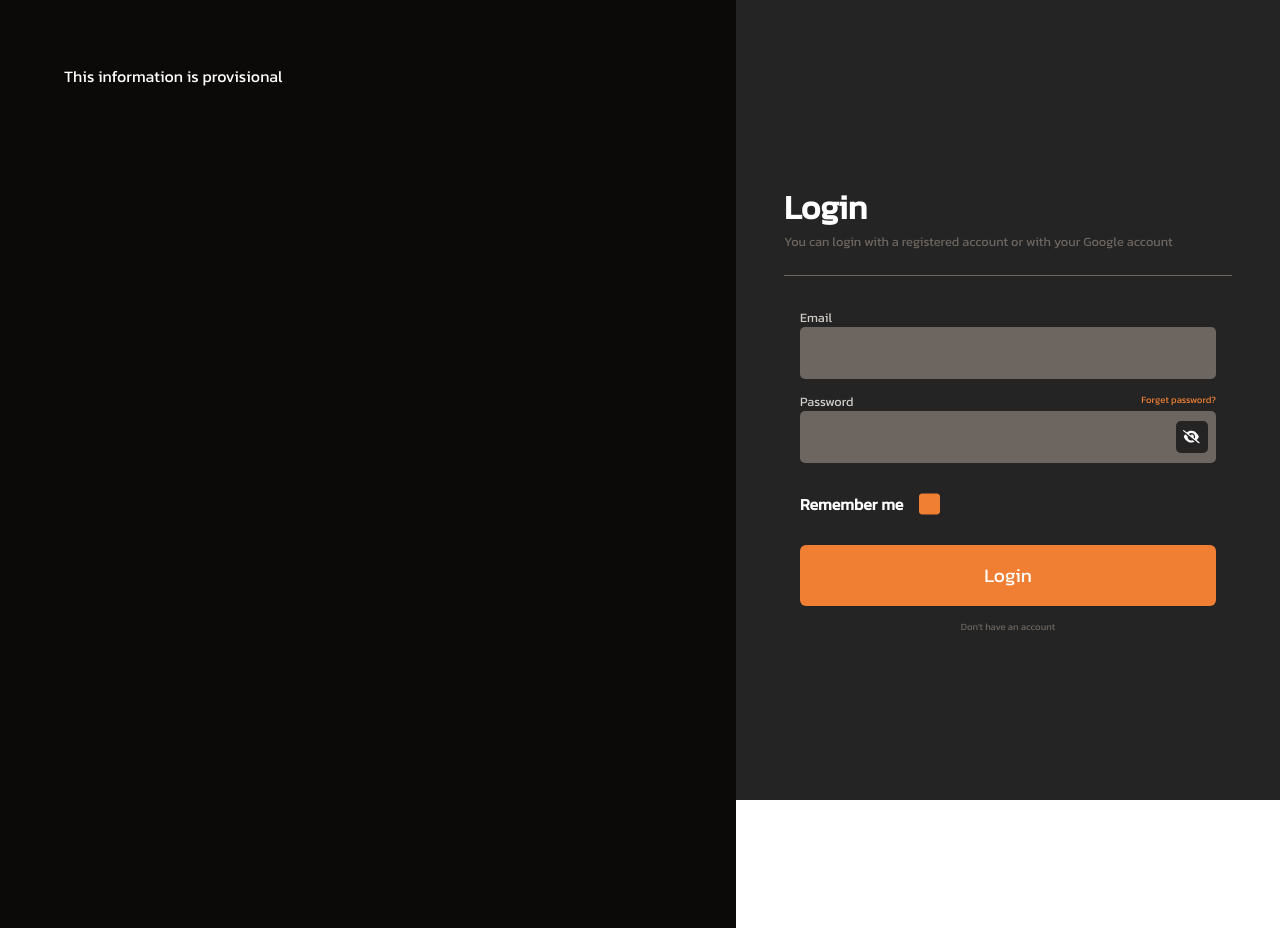
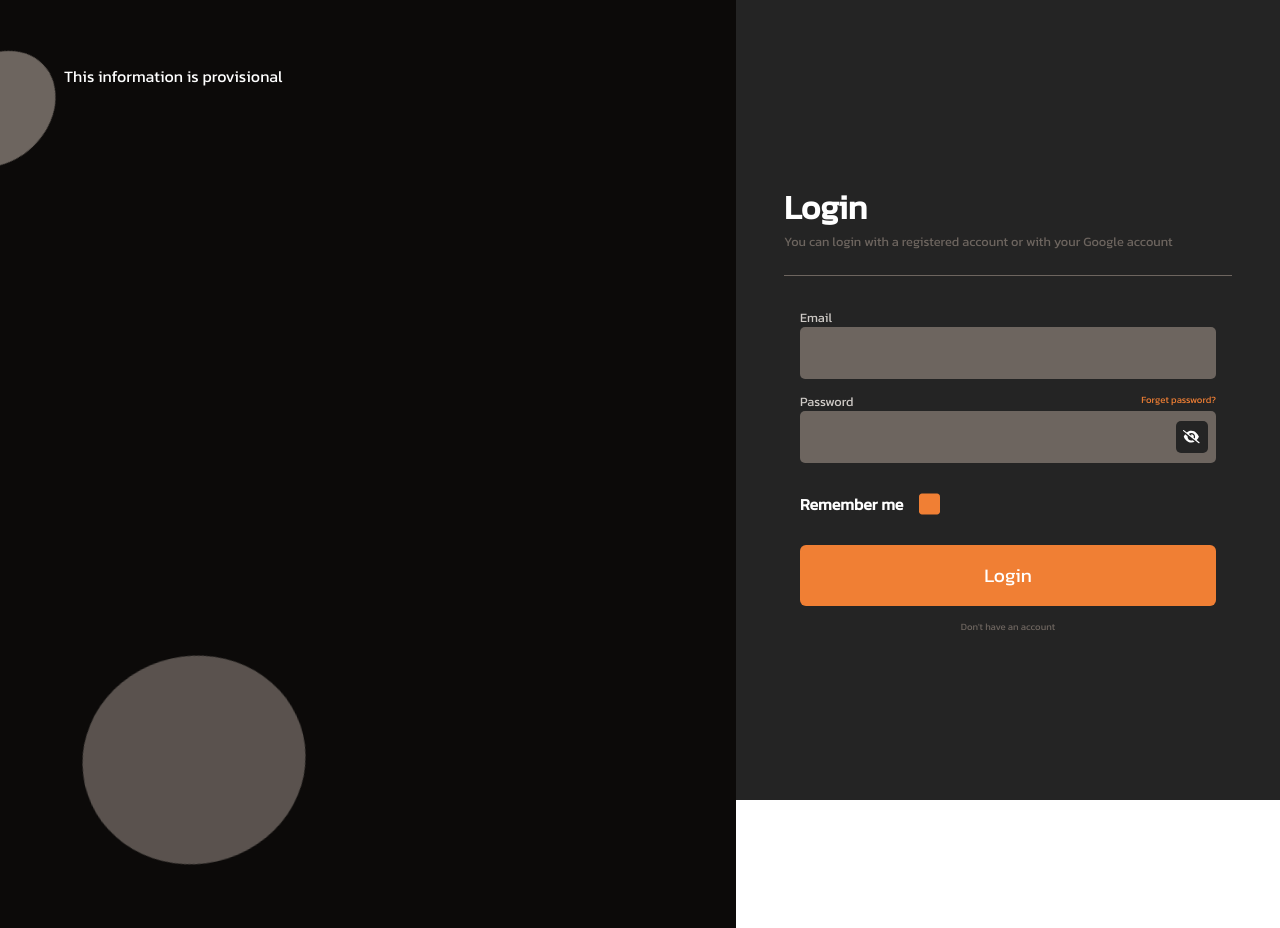
Before and after one commit to Animator55/Auth-design, a React (Vite) app: page / in a window 1280 px wide. Built offline with nearby package versions, Linux system fonts and the light colour scheme; the HTML template or start-up script is replaced by a standard one.

Commit message:
added background

```diff
--- a/src/assets/App.css
+++ b/src/assets/App.css
@@ -250,6 +250,85 @@ button:not(.disabled) {
     background-color: var(--cblack);
     color: var(--cwhite);
     padding: 4rem;
+    overflow: hidden;
+    position: relative;
+}
+
+.info-background {
+    position: absolute;
+    inset: 0;
+}
+.info-background .ball-1 {
+    background-color: var(--cgray);
+    opacity: 0.8;
+    position:absolute;
+    height: 14rem;
+    width: 13rem;
+    rotate: 30deg;
+    border-radius: 50%;
+    bottom: 0rem;
+    left: -20%;
+    animation: ball-1 10s 2s infinite linear;
+}
+.info-background .ball-2 {
+    background-color: var(--cgray);
+    position:absolute;
+    height: 8rem;
+    width: 6.5rem;
+    rotate: 30deg;
+    border-radius: 50%;
+    top: 2rem;
+    left: 110%;
+    animation: ball-2 7s infinite linear;
+}
+.info-background .ball-3 {
+    background-color: var(--cgray);
+    opacity: 0.5;
+    position:absolute;
+    height: 20rem;
+    width: 25rem;
+    rotate: 30deg;
+    border-radius: 50%;
+    top: -60%;
+    left: 10%;
+    animation: ball-3 14s 5s infinite linear;
+}
+
+@keyframes ball-1 {
+    from {
+        rotate: 30deg;
+        left: -40%;
+        bottom: 0rem;
+    }
+    to {
+        left: 110%;
+        bottom: 10rem;
+        rotate: 1200deg;
+    }
+}
+@keyframes ball-2 {
+    from {
+        rotate: 30deg;
+        left: 110%;
+        top: 2rem;
+    }
+    to {
+        left: -40%;
+        top: 3rem;
+        rotate: 1200deg;
+    }
+}
+@keyframes ball-3 {
+    from {
+        rotate: 30deg;
+        left: 10%;
+        top: -60%;
+    }
+    to {
+        left: 40%;
+        top: 130%;
+        rotate: 500deg;
+    }
 }
 
 /***/
--- a/src/components/Info.tsx
+++ b/src/components/Info.tsx
@@ -3,6 +3,11 @@ type Props = {}
 export default function Info({ }: Props) {
 
     return <section className="info">
+        <div className="info-background">
+            <div className="ball-1"/>
+            <div className="ball-2"/>
+            <div className="ball-3"/>
+        </div>
         This information is provisional
     </section>
 }
```
